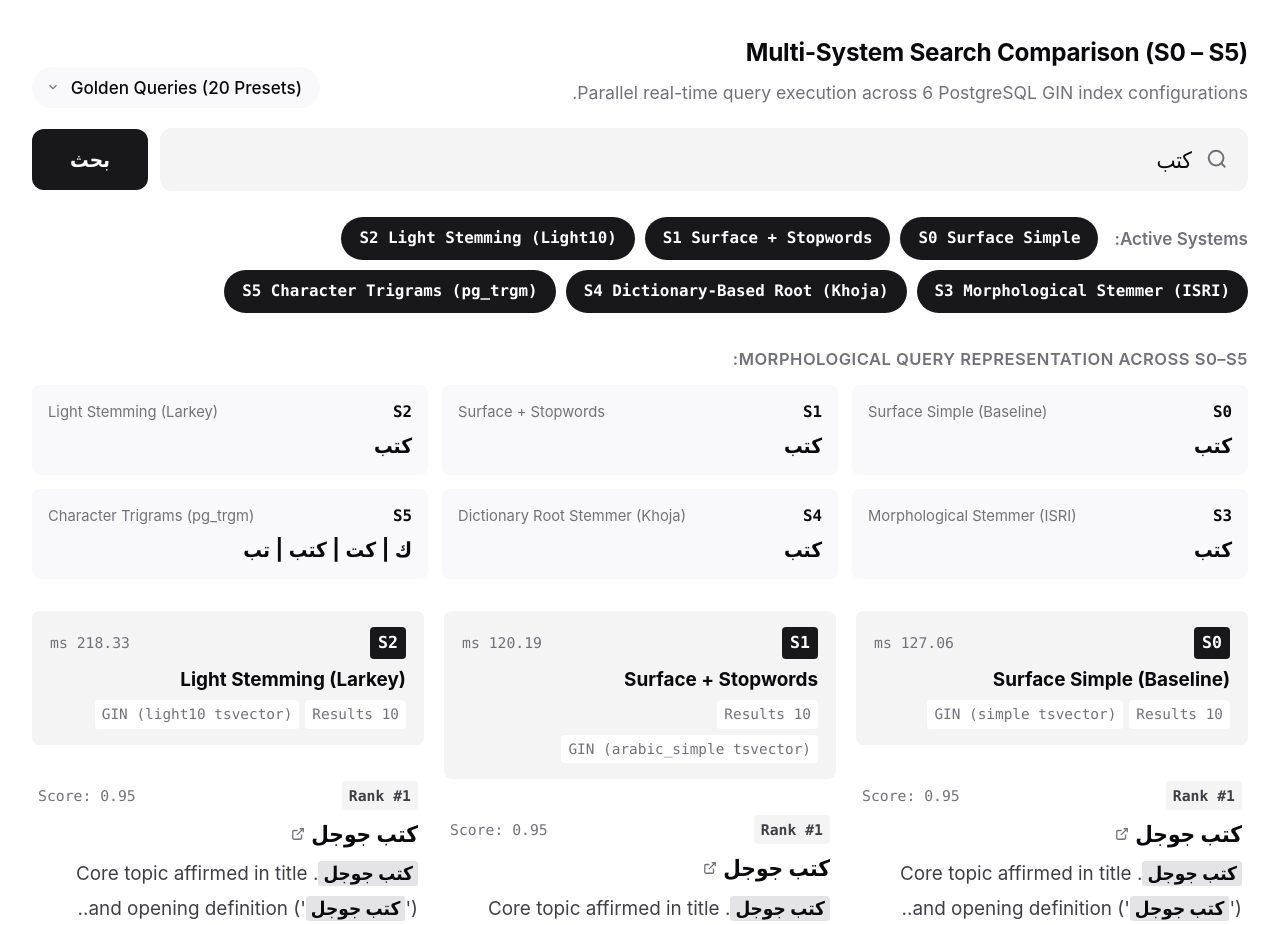
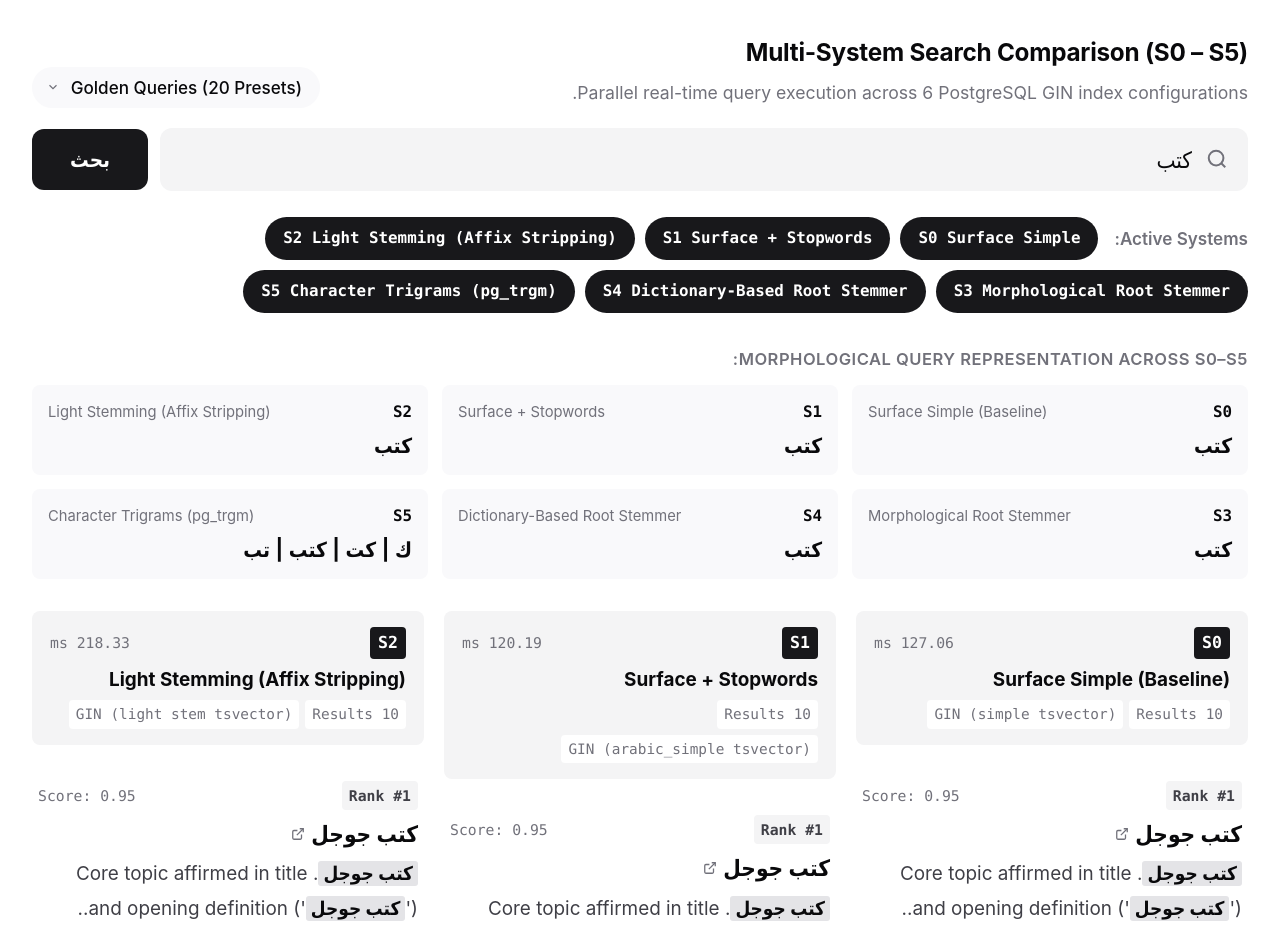
Before and after one commit to MarwanKhlaif/Root-Based-Arabic-Indexing-, a FastAPI app: page / in a window 1280 px wide. Shown: the part 113-1038 px from the top of the page. Run offline with FastAPI, Linux system fonts and the light colour scheme; data that the repository does not hold is empty; parts of the project's set-up code (start-up, migrations or seed data) failed here and were passed over; some libraries are stand-ins or nearby versions.

Commit message:
docs: remove author names and standardize descriptive terminology in readme and web ui

```diff
--- a/src/web/search_service.py
+++ b/src/web/search_service.py
@@ -119,12 +119,12 @@ SYSTEM_METADATA = {
     },
     "S2": {
         "id": "S2",
-        "name": "Light Stemming (Larkey)",
+        "name": "Light Stemming (Affix Stripping)",
         "level": "Inflectional Morphology",
         "badge_color": "neutral",
         "color_hex": "#404040",
         "description": "Affix stripping removing regular prefixes and suffixes while preserving word stems.",
-        "index_type": "GIN (light10 tsvector)",
+        "index_type": "GIN (light stem tsvector)",
         "index_size_mb": 142.7,
         "index_size_pretty": "143 MB",
         "relative_size": "56.0%",
@@ -133,12 +133,12 @@ SYSTEM_METADATA = {
     },
     "S3": {
         "id": "S3",
-        "name": "Morphological Stemmer (ISRI)",
+        "name": "Morphological Root Stemmer",
         "level": "Heuristic Root Extraction",
         "badge_color": "neutral",
         "color_hex": "#525252",
         "description": "Dictionary-free root extraction based on Arabic morphological pattern templates (Awzan).",
-        "index_type": "GIN (isri root tsvector)",
+        "index_type": "GIN (root tsvector)",
         "index_size_mb": 96.8,
         "index_size_pretty": "97 MB",
         "relative_size": "38.0%",
@@ -147,12 +147,12 @@ SYSTEM_METADATA = {
     },
     "S4": {
         "id": "S4",
-        "name": "Dictionary Root Stemmer (Khoja)",
+        "name": "Dictionary-Based Root Stemmer",
         "level": "Dictionary-Based Root Extraction",
         "badge_color": "neutral",
         "color_hex": "#737373",
         "description": "Morphological root extraction validated against a canonical 4,748 Arabic root lexicon.",
-        "index_type": "GIN (khoja root tsvector)",
+        "index_type": "GIN (dictionary root tsvector)",
         "index_size_mb": 96.0,
         "index_size_pretty": "96 MB",
         "relative_size": "37.6%",
--- a/src/web/templates/index.html
+++ b/src/web/templates/index.html
@@ -90,17 +90,17 @@
               <input type="checkbox" name="sys-toggle" value="S1" checked onchange="handleSystemToggle()">
               <span class="sys-pill-label">S1 Surface + Stopwords</span>
             </label>
-            <label class="sys-toggle-pill" data-sys="S2" title="Light Stemming (Light10)">
+            <label class="sys-toggle-pill" data-sys="S2" title="Light Stemming (Affix Stripping)">
               <input type="checkbox" name="sys-toggle" value="S2" checked onchange="handleSystemToggle()">
-              <span class="sys-pill-label">S2 Light Stemming (Light10)</span>
+              <span class="sys-pill-label">S2 Light Stemming (Affix Stripping)</span>
             </label>
-            <label class="sys-toggle-pill" data-sys="S3" title="Morphological Stemmer (ISRI)">
+            <label class="sys-toggle-pill" data-sys="S3" title="Morphological Root Stemmer">
               <input type="checkbox" name="sys-toggle" value="S3" checked onchange="handleSystemToggle()">
-              <span class="sys-pill-label">S3 Morphological Stemmer (ISRI)</span>
+              <span class="sys-pill-label">S3 Morphological Root Stemmer</span>
             </label>
-            <label class="sys-toggle-pill" data-sys="S4" title="Dictionary-Based Root (Khoja)">
+            <label class="sys-toggle-pill" data-sys="S4" title="Dictionary-Based Root Stemmer">
               <input type="checkbox" name="sys-toggle" value="S4" checked onchange="handleSystemToggle()">
-              <span class="sys-pill-label">S4 Dictionary-Based Root (Khoja)</span>
+              <span class="sys-pill-label">S4 Dictionary-Based Root Stemmer</span>
             </label>
             <label class="sys-toggle-pill" data-sys="S5" title="Character Trigrams (pg_trgm)">
               <input type="checkbox" name="sys-toggle" value="S5" checked onchange="handleSystemToggle()">
```
Also changed, not shown: README.md.
